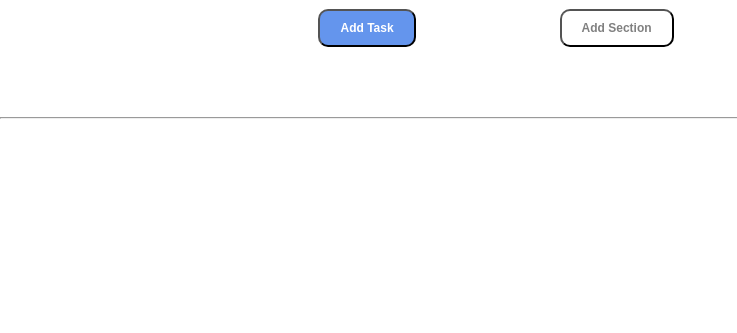
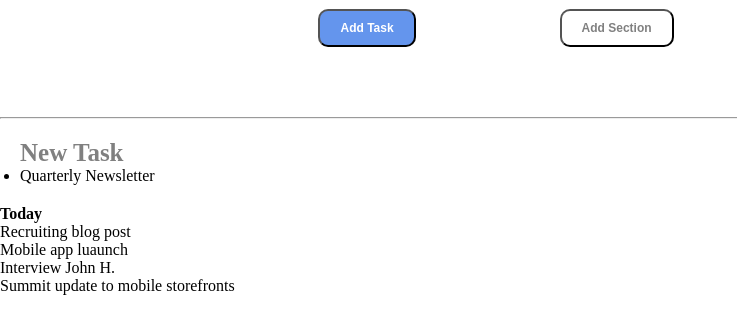
Before and after one commit to francescodev1990/html-css-toboolist, a plain HTML site: page index.html in a window 1280 px wide. Shown: the part 61-394 px from the top of the page, without its empty margins (0-737 px from the left). Drawn offline with Linux system fonts and the light colour scheme.

Commit message:
prima lista aggiunta

```diff
--- a/css/style.css
+++ b/css/style.css
@@ -42,6 +42,12 @@
     margin: 70px;
 }
 
-.linea{
-    background-color: lightgray;
+.prima-lista{
+    font-size: 25px;
+    color: grey;
 }
+
+.container{
+    text-align: left;
+    padding: 20px;
+}
--- a/index.html
+++ b/index.html
@@ -9,14 +9,58 @@
 </head>
 <body>
 
+<!-- Logo e Intestazione -->
+
     <header class="logo">
        <img src="./img/logo copia.png" alt="logo">
        <h1>Toboolist</h1>
     </header>
 
-    <button class="bottone-1">Add Task</button>
-    <button class="bottone-2">Add Section</button>
-    <hr class="linea"
+<!-- Menu Pagina -->
+
+    <nav>
+        <button class="bottone-1">Add Task</button>
+        <button class="bottone-2">Add Section</button>
+        <hr>
+    </nav>
+
+    <main>
+        <section>
+            <div class="container">
+                <h4 class="prima-lista">New Task</h4>
+                <ul>
+                    <li>Quarterly Newsletter</li>
+                </ul>
+            </div>
+
+                <div>
+                    <h4>Today</h4>
+                    <ul>
+                        <li>Recruiting blog post</li>
+                        <li>Mobile app luaunch</li>
+                        <li>Interview John H.</li>
+                        <li>Summit update to mobile storefronts</li>
+                    </ul>
+
+
+
+
+                </div>
+
+
+
+
+
+
+        </section>
+
+
+
+
+
+
+
+    </main>
 
 
 
```
